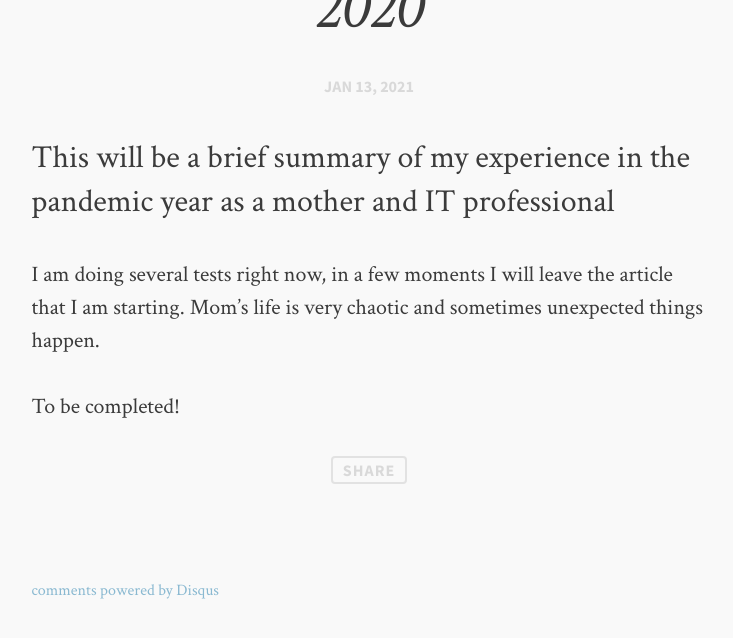
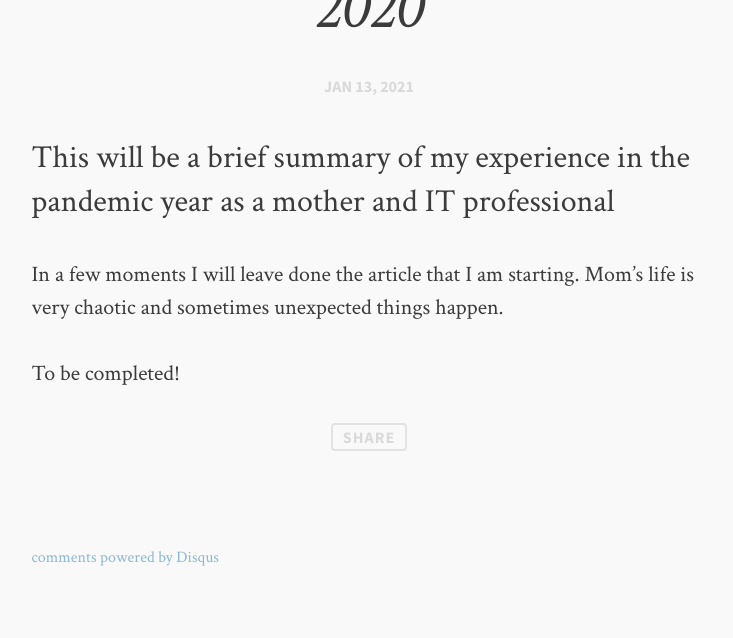
Before and after one commit to lourcastillo/lourcastillo.github.io, a Jekyll site: the page built from _posts/2021-01-13-retrospective-of-my-year-2020.md, in a window 1280 px wide and 900 px high, scrolled down 745 px. Shown: the top 638 px of the window, without its empty margins (271-1004 px from the left). Built offline with Jekyll 4.4.1, drawn with Linux system fonts in a browser that asks for light colours; comment, search, counter and statistics services are not loaded.

Commit message:
Update 2021-01-13-retrospective-of-my-year-2020.md

```diff
--- a/_posts/2021-01-13-retrospective-of-my-year-2020.md
+++ b/_posts/2021-01-13-retrospective-of-my-year-2020.md
@@ -8,6 +8,6 @@ date: 2021-01-13
 image:
         feature: pandemic.jpg
 ---
-I am doing several tests right now, in a few moments I will leave the article that I am starting. Mom's life is very chaotic and sometimes unexpected things happen.
+In a few moments I will leave done the article that I am starting. Mom's life is very chaotic and sometimes unexpected things happen.
 
 To be completed!
```
